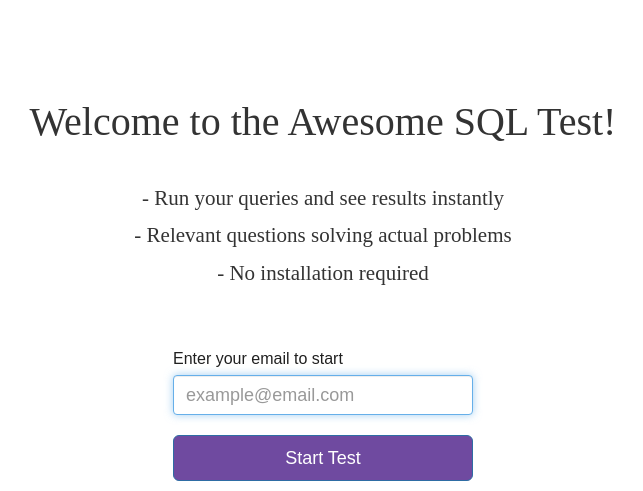
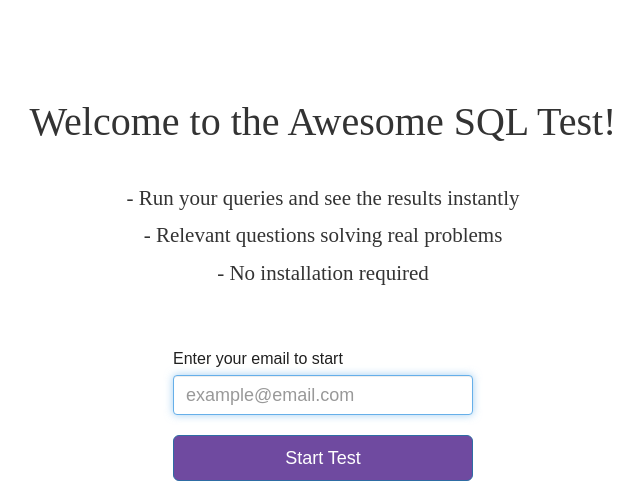
Before and after one commit to arielbello/sql-test-website, a Flask app: page / in a window 1280 px wide. Shown: the part 53-544 px from the top of the page, without its empty margins (317-960 px from the left). Run offline with Flask 2, Linux system fonts and the light colour scheme; some libraries are stand-ins or nearby versions.

Commit message:
changed home bullet points text

```diff
--- a/app/templates/home.html
+++ b/app/templates/home.html
@@ -17,10 +17,10 @@
 
         <div class="lead center-align">
             <div class="bullet-points">
-                - Run your queries and see results instantly
+                - Run your queries and see the results instantly
             </div>
             <div class="bullet-points">
-                - Relevant questions solving actual problems
+                - Relevant questions solving real problems
             </div>
             <div class="bullet-points">
                 - No installation required
```
